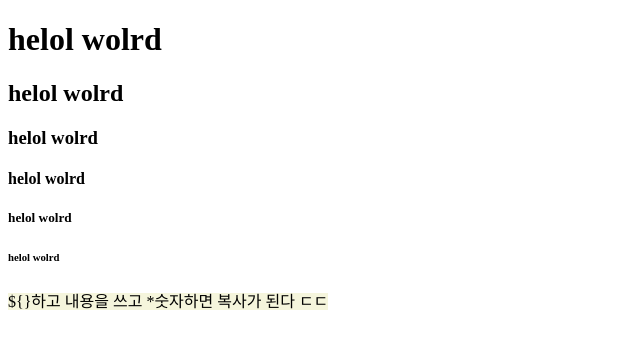
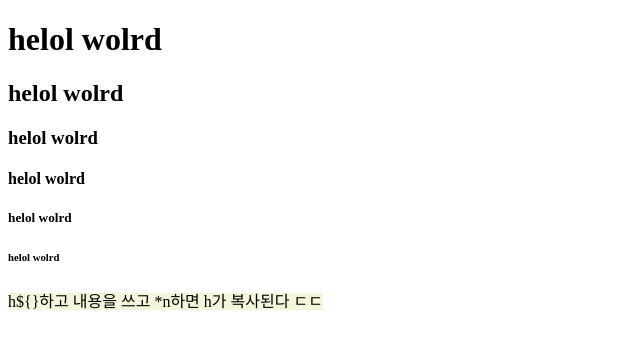
Before and after one commit to nowimseeingcashflow/myspace, a plain HTML site: page index.html in a window 1280 px wide. Shown: the full height of the page, 0-640 px from the left. Drawn offline with Linux system fonts and the light colour scheme.

Commit message:
Update index.html
글을 좀 말이 되게 쓰자

```diff
--- a/index.html
+++ b/index.html
@@ -13,6 +13,6 @@
     <h5>helol wolrd</h5>
     <h6>helol wolrd</h6>
 
-    <span style="background-color: beige;">${}하고 내용을 쓰고 *숫자하면 복사가 된다 ㄷㄷ</span>
+    <span style="background-color: beige;">h${}하고 내용을 쓰고 *n하면 h가 복사된다 ㄷㄷ</span>
 </body>
 </html>
```
